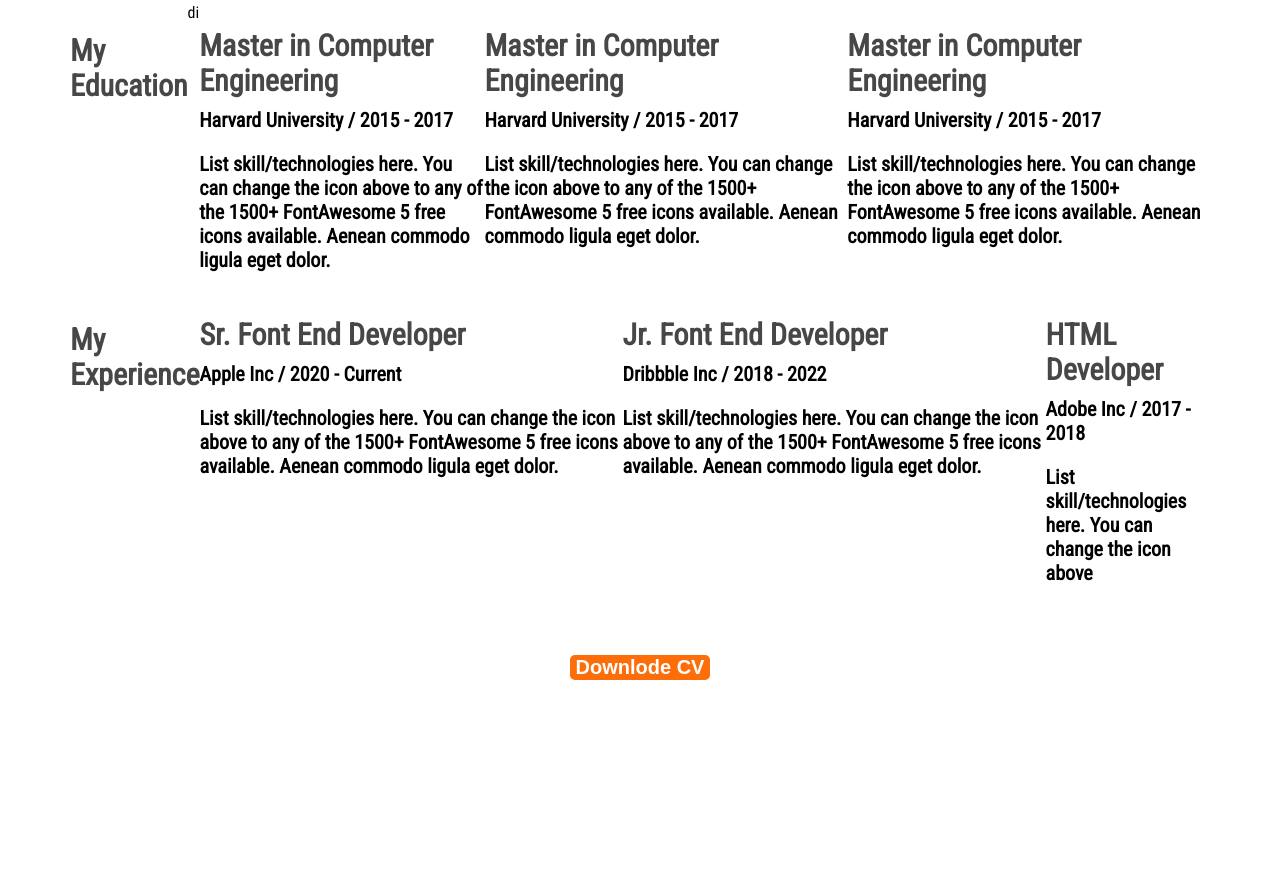
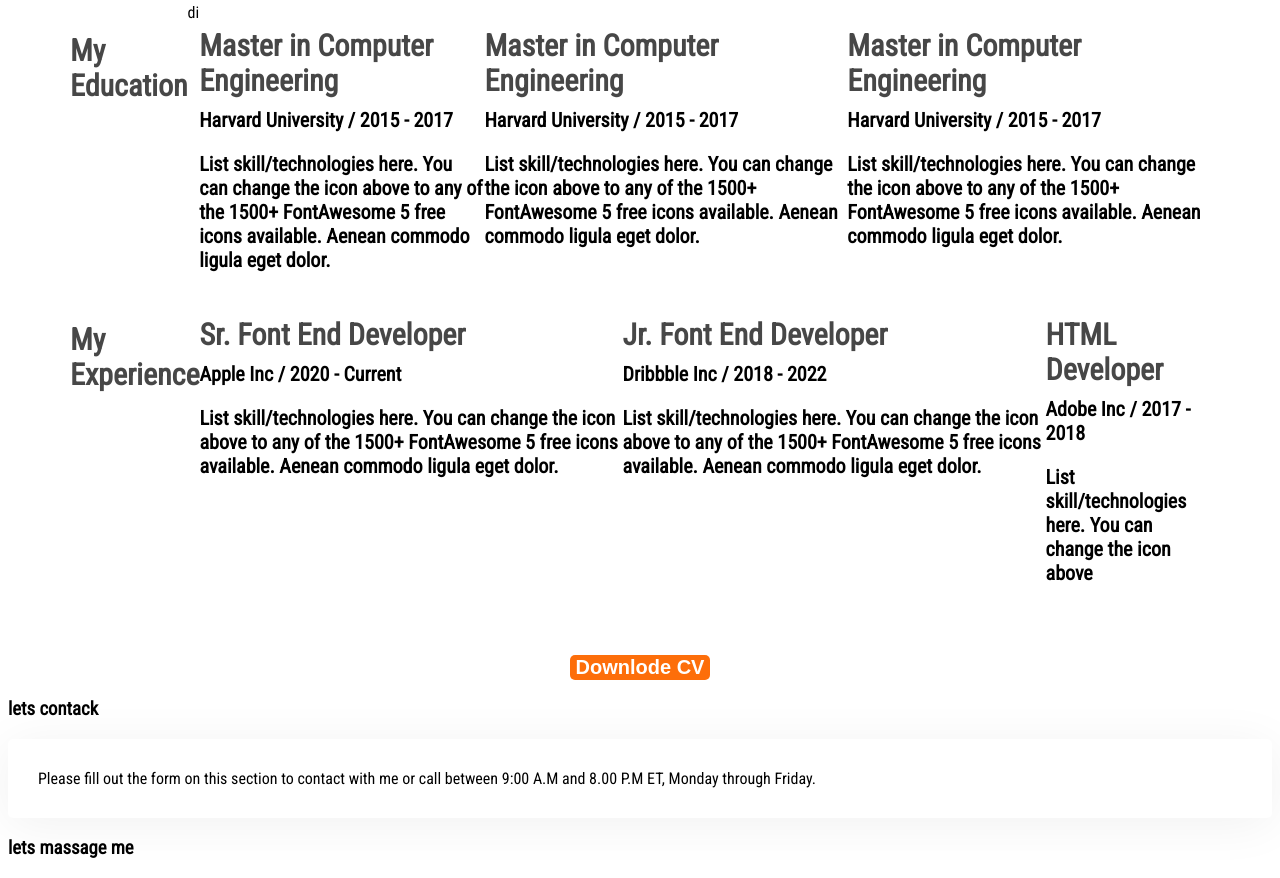
Before and after one commit to NazmulNiR1/protfolio, a plain HTML site: page index.html in a window 1280 px wide. Shown: the part 2194-3072 px from the top of the page. Before the commit the page ends 2882 px from the top, so only its background shows below. Drawn offline with Linux system fonts and the light colour scheme.

Commit message:
from add

```diff
--- a/index.html
+++ b/index.html
@@ -146,7 +146,13 @@ di<v class="resume-item">
     </div>
     </main>
     <footer>
-
+        <div class="footer-collam">
+            <h3 class="section-title"> lets contack  </h3>
+            <P class="skill-decp">Please fill out the form on this section to contact with me or call between 9:00 A.M and 8.00 P.M ET, Monday through Friday.</P>
+        </div>
+    <div class="footer-collam">
+        <h3 class="section-title"> lets massage me  </h3>
+    </div>
     </footer>
 </body>
 </html>
```
